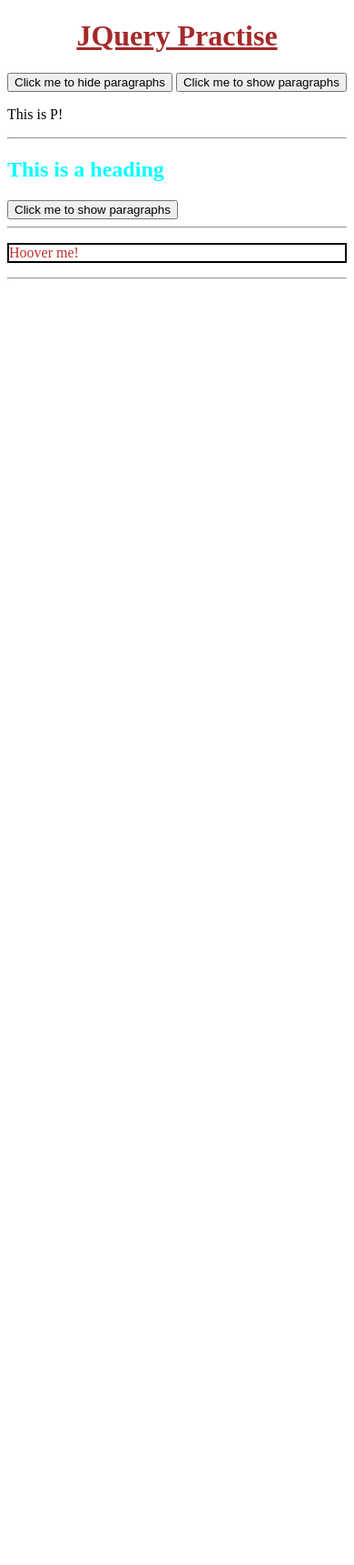
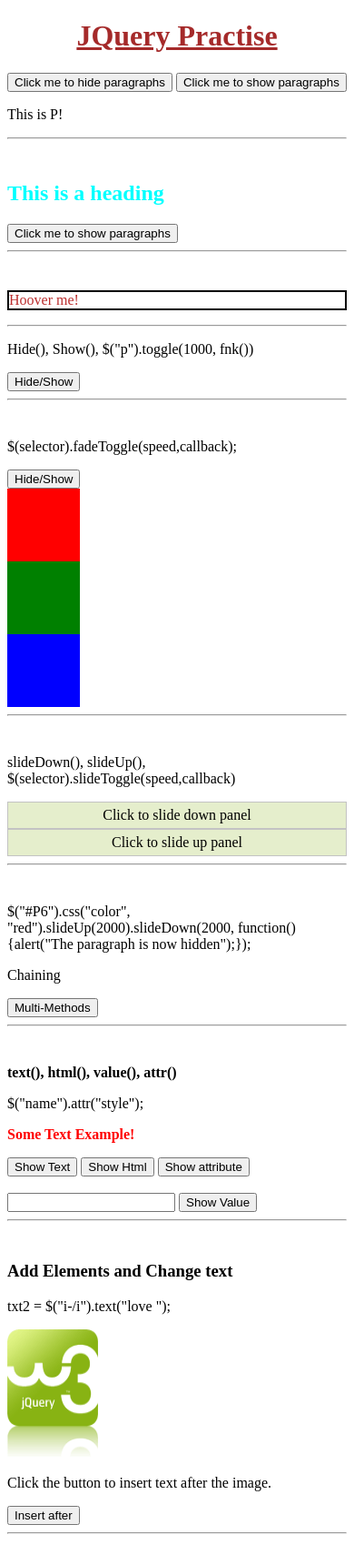
Before and after one commit to Dgoralkin/JQuery, a plain HTML site: page index.html in a window 390 px wide. Shown: the whole page at 91% size. Before the commit the page ends 844 px from the top, so only its background shows below. Drawn offline with nearby package versions, Linux system fonts and the light colour scheme.

Commit message:
Edited and css Added

```diff
--- a/Script.js
+++ b/Script.js
@@ -1,4 +1,18 @@
 // JavaScript For index
+
+function afterText() {
+    var txt1 = "<b>I </b>";                     // Create element with HTML
+    console.log(txt1);
+
+    var txt2 = $("<i></i>").text("love ");      // Create with jQuery
+    console.log(txt2);
+
+    var txt3 = document.createElement("b");     // Create with DOM
+    txt3.innerHTML = "jQuery!";
+    console.log(txt3);
+
+    $("img").after(txt1, txt2, txt3);           // Insert new elements after img
+}
 
 $(document).ready(function(){
 
@@ -19,6 +33,51 @@ $(document).ready(function(){
     });
     $("#H3").on("mouseleave", function(){
         $(this).css("border", "2px solid red");
+    });
+
+
+    $("#B4").click(function() {
+        $("#P3").toggle(1000, function() {
+            $("#P4").text("Press Again!");
+        });
+    });
+
+
+    $("#B5").click(function() {
+        $("#box1").fadeToggle();
+        $("#box2").fadeToggle("Slow");
+        $("#box3").fadeToggle(1000);
+    });
+
+
+    $("#flipDown").click(function() {
+        $("#panel").slideDown("slow");
+    });
+
+    $("#flipUp").click(function() {
+        $("#panel").slideUp("slow");
+    });
+
+
+    $("#B6").click(function(){
+        $("#P6").css("color", "red").slideUp(2000).slideDown(2000, function(){
+            alert("The paragraph is now hidden");
+        });
+    });
+
+
+    $("#B7").click(function(){
+        alert("P7 text is: " + $("#P7").text());
+    });
+    $("#B8").click(function(){
+        alert("P7 HTML is: " + $("#P7").html());
+    });
+    $("#B81").click(function(){
+        alert("P7 Attribute is: " + $("#P7").attr("style"));
+        $("#P7").attr("style", "color: blue").fadeTo(2000, 0.50);
+    });
+    $("#B9").click(function(){
+        alert("Input Value is: " + $("#INP1").val());
     });
 
 
@@ -49,7 +108,4 @@ $(document).ready(function(){
 
 
 
-
-
-
   });
--- a/Styles.css
+++ b/Styles.css
@@ -12,3 +12,17 @@ h1 {
     color: rgb(187, 46, 46);
     border: 2px solid black;
 }
+
+/* Style for .slideDown/.slideUp */
+#panel, #flipDown, #flipUp{
+    padding: 5px;
+    text-align: center;
+    background-color: #e5eecc;
+    border: solid 1px #c3c3c3;
+}
+#panel {
+    padding: 50px;
+    background-color: rgb(0, 13, 255);
+    font-size: 80px;
+    display: none;
+}
--- a/index.html
+++ b/index.html
@@ -6,6 +6,7 @@
     <script src="https://ajax.googleapis.com/ajax/libs/jquery/3.6.0/jquery.min.js"></script>
     <script src="Script.js" type="text/javascript"></script>
     <link href="Styles.css" rel="stylesheet">
+    <link rel="icon" type="image/x-icon" href="/images/w3jquery.gif">
 
     <title>JQuery</title>
 </head>
@@ -21,17 +22,75 @@
     <button id="B1">Click me to hide paragraphs</button>
     <button id="B2">Click me to show paragraphs</button>
     <p>This is P!</p>
-    <hr>
+    <hr><br>
 
 
     <h2 class="h2">This is a heading</h2>
     <button id="B3">Click me to show paragraphs</button>
-    <hr>
+    <hr><br>
 
 
     <p id="H3" class="border">Hoover me!</p>
     <hr>
 
 
+    <div>
+        <p id="P3">Hide(), Show(), $("p").toggle(1000, fnk())</p>
+    </div>
+
+    <p id="P4"></p>
+    <button id="B4">Hide/Show</button>
+    <hr><br>
+
+
+    <p>$(selector).fadeToggle(speed,callback);</p>
+    <button id="B5">Hide/Show</button><br>
+    <div>
+        <div id="box1" style="width:80px;height:80px;background-color:red;"></div>
+        <div id="box2" style="width:80px;height:80px;background-color:green;"></div>
+        <div id="box3" style="width:80px;height:80px;background-color:blue;"></div>
+    </div>
+    <hr><br>
+
+
+    <p>slideDown(), slideUp(), $(selector).slideToggle(speed,callback)</p>
+    <div id="flipDown">Click to slide down panel</div>
+    <div id="panel">Hello world!</div>
+    <div id="flipUp">Click to slide up panel</div>
+    <hr><br>
+
+
+    <p>$("#P6").css("color", "red").slideUp(2000).slideDown(2000, function(){alert("The paragraph is now hidden");});</p>
+    <p id="P6">Chaining</p>
+    <button id="B6">Multi-Methods</button><br>
+    <hr><br>
+
+
+    <p><b>text(), html(), value(), attr()</b></p>
+    <p>$("name").attr("style");</p>
+
+    <p id="P7" style="color: red"><b>Some Text Example!</b></p>
+    <button id="B7">Show Text</button>
+    <button id="B8">Show Html</button>
+    <button id="B81">Show attribute</button>
+    <br><br>
+
+
+    <input type="text" id="INP1" value="" required>
+    <button id="B9">Show Value</button>
+    <br>
+    <hr><br>
+
+
+    <h3>Add Elements and Change text</h3>
+    <p>txt2 = $("i-/i").text("love ");</p>
+    <img src="/images/w3jquery.gif" alt="jQuery" width="100" height="140">
+    <p>Click the button to insert text after the image.</p>
+    <button onclick="afterText()">Insert after</button>
+    <hr><br>
+
+
+
+
 </body>
 </html>
```
Also changed, not shown: images/w3jquery.gif (added).
